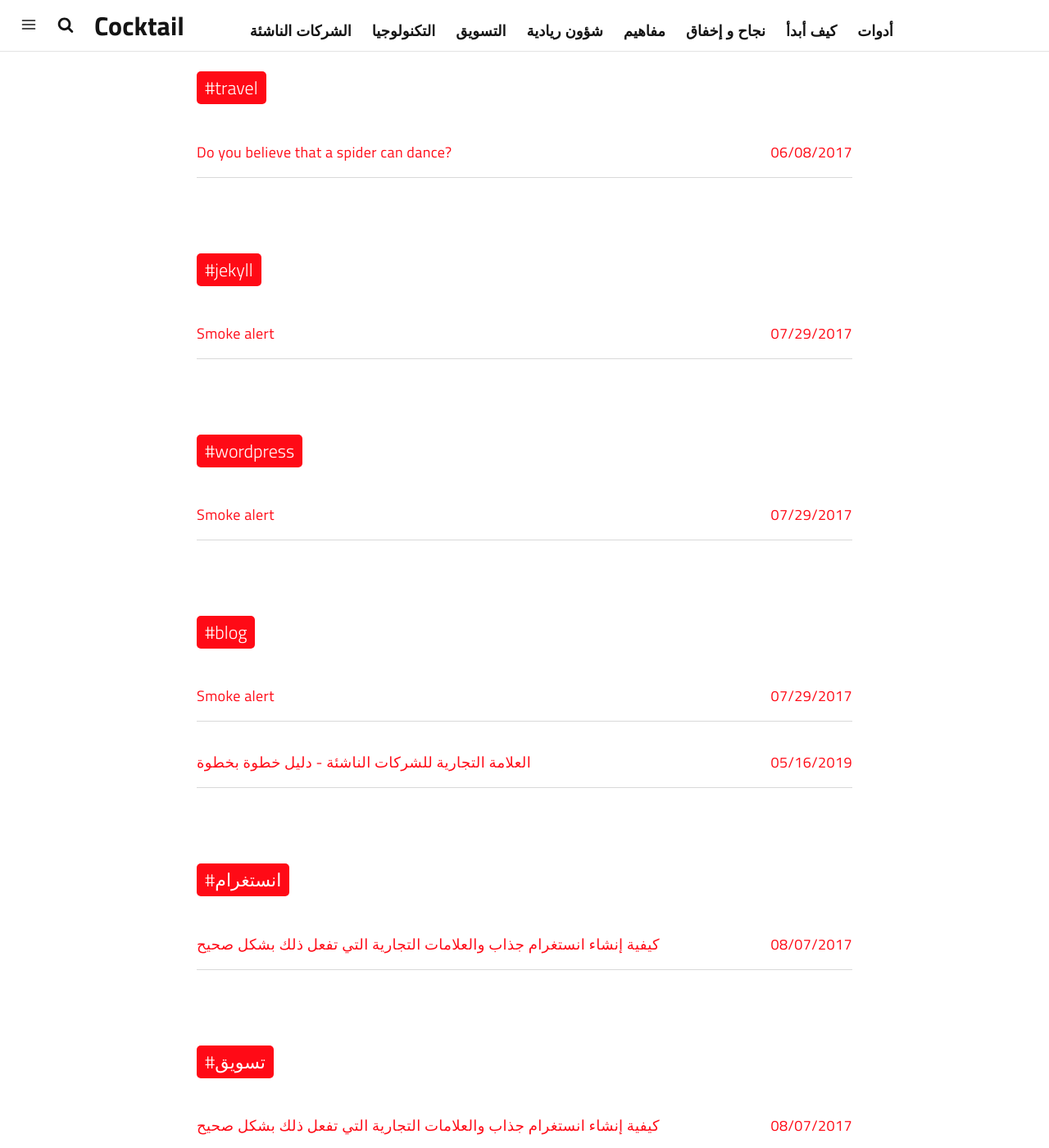
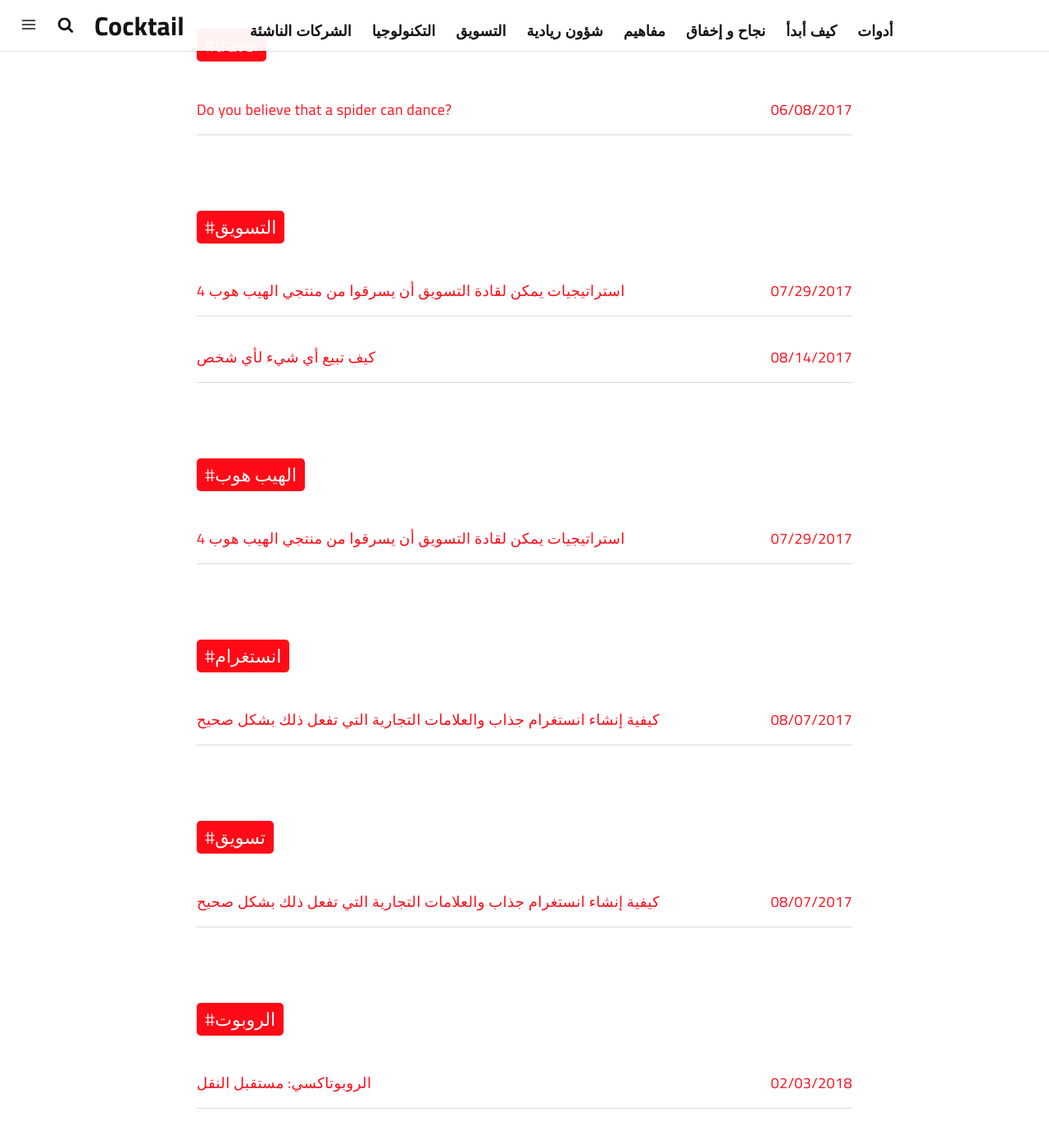
Before and after one commit to houcinegl/jekflix-AR, a Jekyll site: the page built from tags.html, in a window 1280 px wide and 1400 px high, scrolled down 2806 px. Shown: the whole window at 82% size. Built offline with Jekyll 4.4.1, drawn with Linux system fonts in a browser that asks for light colours; a script that is not in the unit is left out; part of the change alters nothing that is shown; some of the changed text lies outside the part shown.

Commit message:
Update Posts “2013-12-12-smoke-alert”

````diff
--- a/_posts/2013-12-12-smoke-alert.md
+++ b/_posts/2013-12-12-smoke-alert.md
@@ -1,127 +1,69 @@
 ---
 date: 2017-07-29 13:24:49
 layout: post
-title: Smoke alert
-description: Lorem ipsum dolor sit amet, consectetur adipisicing elit, sed do eiusmod tempor incididunt ut labore et dolore magna aliqua.
-image: https://res.cloudinary.com/dm7h7e8xj/image/upload/v1559824021/theme12_e0vxlr.jpg
-optimized_image: https://res.cloudinary.com/dm7h7e8xj/image/upload/c_scale,w_380/v1559824021/theme12_e0vxlr.jpg
-subtitle: Lorem ipsum dolor sit amet, consectetur adipisicing elit.
-category: 'blog'
+title: 4 استراتيجيات يمكن لقادة التسويق أن يسرقوا من منتجي الهيب هوب
+subtitle: ""
+description: أصبحت النماذج التنظيمية التقليدية من أعلى إلى أسفل أقل فعالية في
+  العصر الرقمي. حان الوقت لكي يصبح قادة التسويق متعاونين بدلاً من قادة.
+image: /assets/img/uploads/960x0.png
+optimized_image: /assets/img/uploads/960x0.png
+category: التسويق
 tags:
-  - jekyll
-  - wordpress
-  - blog
+  - التسويق
+  - الهيب هوب
 author: thiagorossener
+paginate: true
 ---
+مع انتقال الحملات إلى تجارب المحتوى الرقمي ، فقد قادة التسويق شيئًا: استعارة معاصرة وملهمة لكيفية إشراك فرقهم.
 
-Cas sociis natoque penatibus et magnis <a href="#">dis parturient montes</a>, nascetur ridiculus mus. *Aenean eu leo quam.* Pellentesque ornare sem lacinia quam venenatis vestibulum. Sed posuere consectetur est at lobortis. Cras mattis consectetur purus sit amet fermentum.
+لسنوات عديدة ، اعتمد العديد من القادة الإدارة القياسية للشركات من أعلى إلى أسفل ، والتي يمكن مقارنتها بقائد الأوركسترا. يحدد القائد الأهداف ويملي الأدوات والتكتيكات ويشرف على كل تفاصيل التنفيذ.
 
-> Curabitur blandit tempus porttitor. Nullam quis risus eget urna mollis ornare vel eu leo. Nullam id dolor id nibh ultricies vehicula ut id elit.
+لكن أيام هذا النهج الاستبدادي باتت معدودة. أنها يجب أن تكون. لا تستطيع الإدارة الوصفية أن تحافظ على سرعة المعلومات الرقمية أو شهية المعلومات لدى المشترين اليوم - ولا يمكنها تلبية احتياجات المساهمين الأفراد المتقدمين تقنيًا والمتعطشين للاستقلالية داخل المؤسسة.
 
-Etiam porta **sem malesuada magna** mollis euismod. Cras mattis consectetur purus sit amet fermentum. Aenean lacinia bibendum nulla sed consectetur.
+وبدلاً من ذلك ، يمكن لقادة التسويق أن ينظروا إلى شخصية أخرى في الموسيقى للإلهام: منتجو موسيقى الهيب هوب.
 
-## Inline HTML elements
 
-HTML defines a long list of available inline tags, a complete list of which can be found on the [Mozilla Developer Network](https://developer.mozilla.org/en-US/docs/Web/HTML/Element).
 
-- **To bold text**, use `<strong>`.
-- *To italicize text*, use `<em>`.
-- Abbreviations, like <abbr title="HyperText Markup Langage">HTML</abbr> should use `<abbr>`, with an optional `title` attribute for the full phrase.
-- Citations, like <cite>&mdash; Thiago Rossener</cite>, should use `<cite>`.
-- <del>Deleted</del> text should use `<del>` and <ins>inserted</ins> text should use `<ins>`.
-- Superscript <sup>text</sup> uses `<sup>` and subscript <sub>text</sub> uses `<sub>`.
+## ماذا يفعل منتجو موسيقى الهيب هوب في الواقع؟
 
-Most of these elements are styled by browsers with few modifications on our part.
+باختصار ، أي شيء وكل شيء. أدوار منتجي الهيب هوب غير متبلورة وسياقية. كما تلاحظ *معقدة* في " أفضل منتج هيب هوب على قيد الحياة " ، قد يكون منتج موسيقى الهيب هوب هو الشخص الذي يشتري وقت التسجيل والمعدات ، أو يكتب الموسيقى أو يرتبها ، ويدرب ويتعاون مع الفنان في الاستوديو ، أو يوفر الصوت للأغنية.
 
-# Heading 1
+ما الذي ينقص هذا الوصف الوظيفي؟ يملي *عندما* و *كيف* للعب.
 
-## Heading 2
 
-### Heading 3
 
-#### Heading 4
+## ما الذي يمكن أن يقترضه قادة التسويق من منتجي الهيب هوب؟
 
-Vivamus sagittis lacus vel augue rutrum faucibus dolor auctor. Duis mollis, est non commodo luctus, nisi erat porttitor ligula, eget lacinia odio sem nec elit. Morbi leo risus, porta ac consectetur ac, vestibulum at eros.
+ظاهريًا ، قد يصطدم منتجون مثل RZA و WondaGurl مع التصور السائد للقادة. ولكن أدناه ، تقدم العبقرية وراء لوحة الصوت العديد من الأمثلة القيادية التي قد يرغب القادة وراء Pardot أو HubSpot في التفكير في السرقة ، خاصةً هذه الأربعة:
 
-## Code
 
-Cum sociis natoque penatibus et magnis dis `code element` montes, nascetur ridiculus mus.
 
-```js
-// Example can be run directly in your JavaScript console
+### 1. **تقديم منصة ، وليس وصفة ، للإنتاج**
 
-// Create a function that takes two arguments and returns the sum of those arguments
-var adder = new Function("a", "b", "return a + b");
+على عكس نموذج الموصل ، حيث السلطة هي نواة الفريق وتملي الإنتاج ، يقود المنتج من الخلف. إنها الموهبة التي لديها مساحة للإبداع. يقوم المنتج بتدريب قدرات مواهبهم ومعايرتها لفتح اللحظات الموسيقية التي تتكرر في نهاية المطاف في ذهن الجمهور.
 
-// Call the function
-adder(2, 6);
-// > 8
-```
 
-Aenean lacinia bibendum nulla sed consectetur. Etiam porta sem malesuada magna mollis euismod. Fusce dapibus, tellus ac cursus commodo, tortor mauris condimentum nibh, ut fermentum massa.
 
-## Lists
+### 2. **تجميع تأثيرات الماضي والحاضر لتشكيل الاتجاهات المستقبلية**
 
-Cum sociis natoque penatibus et magnis dis parturient montes, nascetur ridiculus mus. Aenean lacinia bibendum nulla sed consectetur. Etiam porta sem malesuada magna mollis euismod. Fusce dapibus, tellus ac cursus commodo, tortor mauris condimentum nibh, ut fermentum massa justo sit amet risus.
+من نواحٍ عديدة ، يتوقف امتياز قائد الأوركسترا على التزامه بالتقاليد. لكن في موسيقى الهيب هوب ، مثل التسويق ، لن تؤدي طاعة أفضل الممارسات السابقة إلى التصفيق بل إلى عدم الملاءمة. بدلاً من ذلك ، يعرف منتجو موسيقى الهيب هوب الذين وضعوا الاتجاهات ما يتعلمونه بالضبط - ويسرقون - من الماضي ، ويجمعون تلك العادات في شيء جديد.
 
-* Praesent commodo cursus magna, vel scelerisque nisl consectetur et.
-* Donec id elit non mi porta gravida at eget metus.
-* Nulla vitae elit libero, a pharetra augue.
 
-Donec ullamcorper nulla non metus auctor fringilla. Nulla vitae elit libero, a pharetra augue.
 
-1. Vestibulum id ligula porta felis euismod semper.
-2. Cum sociis natoque penatibus et magnis dis parturient montes, nascetur ridiculus mus.
-3. Maecenas sed diam eget risus varius blandit sit amet non magna.
+### 3. **استخدام صوتهم الخاص بشكل استراتيجي**
 
-Cras mattis consectetur purus sit amet fermentum. Sed posuere consectetur est at lobortis.
+عند العمل مع فنان على أغنية لها إمكانات إذاعية ، قد يشارك بعض المنتجين صوتهم في التسجيل. إنها خطوة تهدف إلى جذب المزيد من الاهتمام إلى المسار والألبوم والفنان. هذه لعبة يمكن لقادة التسويق تبنيها أيضًا. عندما يكون مشروع التقرير المباشر إنجازًا كبيرًا ، يمكن أن يوفر تسليط الضوء القصير من قائد التسويق للمشروع المزيد من الزخم أو الموارد - دون إغراق أو استبعاد المالك الفعلي للعمل: المساهم الفردي.
 
-Integer posuere erat a ante venenatis dapibus posuere velit aliquet. Morbi leo risus, porta ac consectetur ac, vestibulum at eros. Nullam quis risus eget urna mollis ornare vel eu leo.
 
-## Images
 
-Quisque consequat sapien eget quam rhoncus, sit amet laoreet diam tempus. Aliquam aliquam metus erat, a pulvinar turpis suscipit at.
+### 4. **شجع التجريب السريع والمستمر**
 
-![placeholder](https://placehold.it/800x400 "Large example image")
-![placeholder](https://placehold.it/400x200 "Medium example image")
-![placeholder](https://placehold.it/200x200 "Small example image")
+منذ أن أصدر كاني ويست *The Life of Pablo* ، قام [بتحديثه مرارًا وتكرارًا ](https://translate.googleusercontent.com/translate_c?depth=1&hl=en&pto=aue&rurl=translate.google.com&sl=en&sp=nmt4&tl=ar&u=https://www.stereogum.com/1868554/kanye-wests-updated-the-life-of-pablo-will-reportedly-be-on-apple-music-and-spotify-this-friday/news/&usg=ALkJrhig7LxAs5IfDBdc3rGxLoV5MLD6LQ)، واصفًا الألبوم بأنه "يعيش التنفس يغير التعبير الإبداعي". من المحتمل أن يرى عدد قليل من قادة التسويق مجموعة مواضيع من منشورات المدونة ، على سبيل المثال ، كمشاركة سمات كائن حي كامل ، ولكن الرؤية جديرة بالملاحظة ويمكن البناء عليها بطرق جديدة ومثيرة للاهتمام. كان مثل هذا الالتزام بالتحسين المستمر والتجريب دعامة أساسية في موسيقى الهيب هوب لسنوات ، وفي كثير من الحالات ، يمكن أن ينتج إصدارًا جديدًا يتفوق على الأصل.
 
-## Tables
 
-Aenean lacinia bibendum nulla sed consectetur. Lorem ipsum dolor sit amet, consectetur adipiscing elit.
 
-<table>
-  <thead>
-    <tr>
-      <th>Name</th>
-      <th>Upvotes</th>
-      <th>Downvotes</th>
-    </tr>
-  </thead>
-  <tfoot>
-    <tr>
-      <td>Totals</td>
-      <td>21</td>
-      <td>23</td>
-    </tr>
-  </tfoot>
-  <tbody>
-    <tr>
-      <td>Alice</td>
-      <td>10</td>
-      <td>11</td>
-    </tr>
-    <tr>
-      <td>Bob</td>
-      <td>4</td>
-      <td>3</td>
-    </tr>
-    <tr>
-      <td>Charlie</td>
-      <td>7</td>
-      <td>9</td>
-    </tr>
-  </tbody>
-</table>
+## **مع تطور المواهب ، يجب أن تتطور القيادة**
 
-Nullam id dolor id nibh ultricies vehicula ut id elit. Sed posuere consectetur est at lobortis. Nullam quis risus eget urna mollis ornare vel eu leo.
+إن إنتاج الهيب هوب ليس الاستعارة المثالية لكل قائد. لكن نتائج نماذج القيادة التقليدية من أعلى إلى أسفل أصبحت موضع تساؤل أكثر من أي وقت مضى. Lindred جرير، وهو أستاذ السلوك التنظيمي في كلية ستانفورد للدراسات العليا في الأعمال، [وقد وجدت ](https://translate.googleusercontent.com/translate_c?depth=1&hl=en&pto=aue&rurl=translate.google.com&sl=en&sp=nmt4&tl=ar&u=https://www.gsb.stanford.edu/insights/three-problems-top-down-teams-how-fix-them&usg=ALkJrhgulry_gcBVh1aGygZUtCPo0xHBTg)من أعلى إلى أسفل قادة "لا 80 في المئة من الكلام في إطار مجموعة"، والفرق قضاء "20 في المئة من محادثة ... الاتفاق مع الزعيم في الغرفة "- لا يبدو أي منهما استثمارًا حكيماً.
+
+يجب أن ينطبق هذا الشك أيضًا على الاستعارات القديمة للماضي - عندما استعار المديرون مواقف ولغة القادة العسكريين ("غرفة الحرب") ، والموصلات ("تنسيق أنشطة الفريق") وحتى المعلمين ("هذا مهمتك"). لقد تغيرت موهبة التسويق. كما تذكرنا العلامات التجارية مثل Adobe و Apple ، نحن جميعًا مبدعون الآن ، بعد كل شيء. حان الوقت لتغيير إلهام القيادة لدينا.
````
Also changed, not shown: assets/img/uploads/960x0.png (added).
